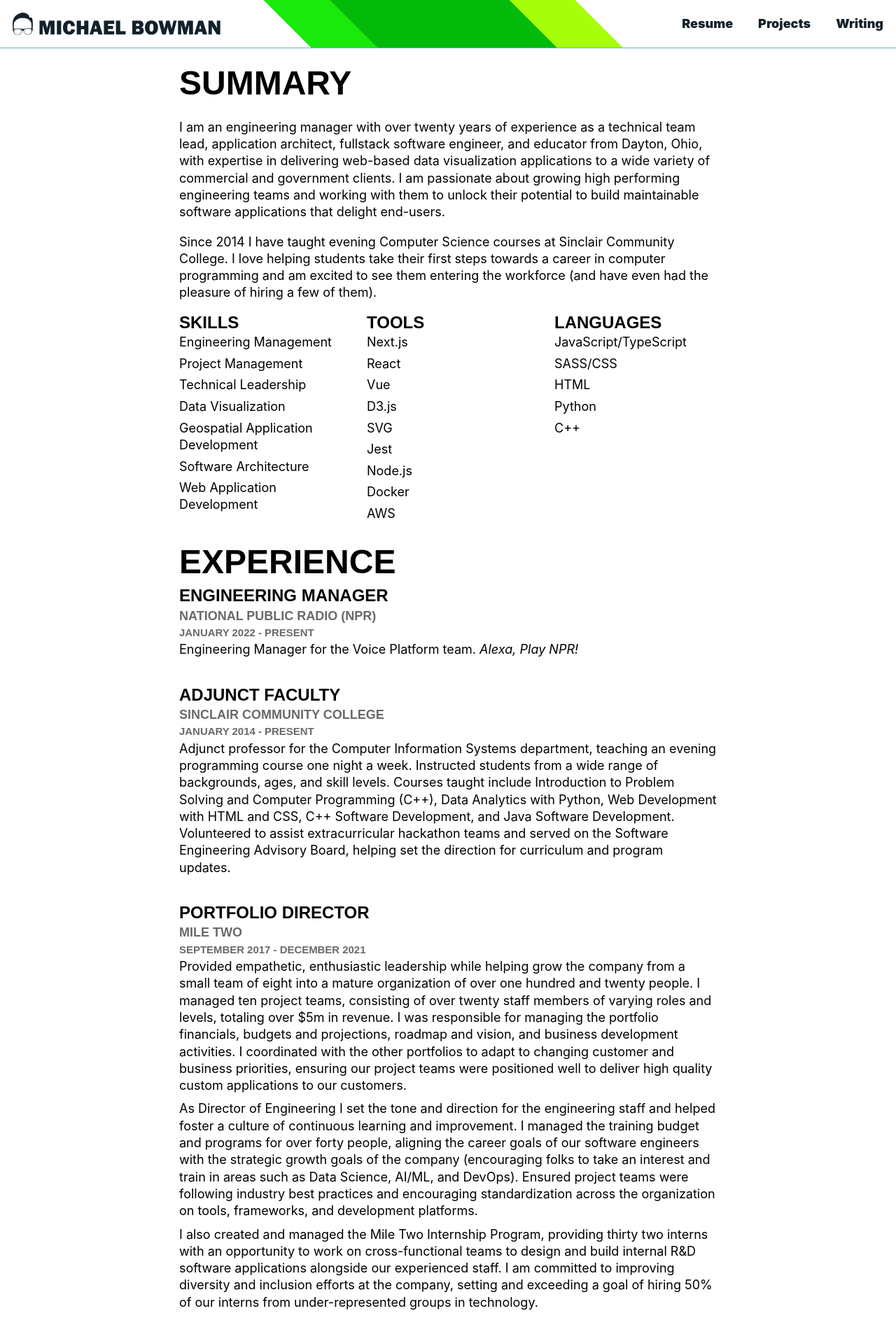
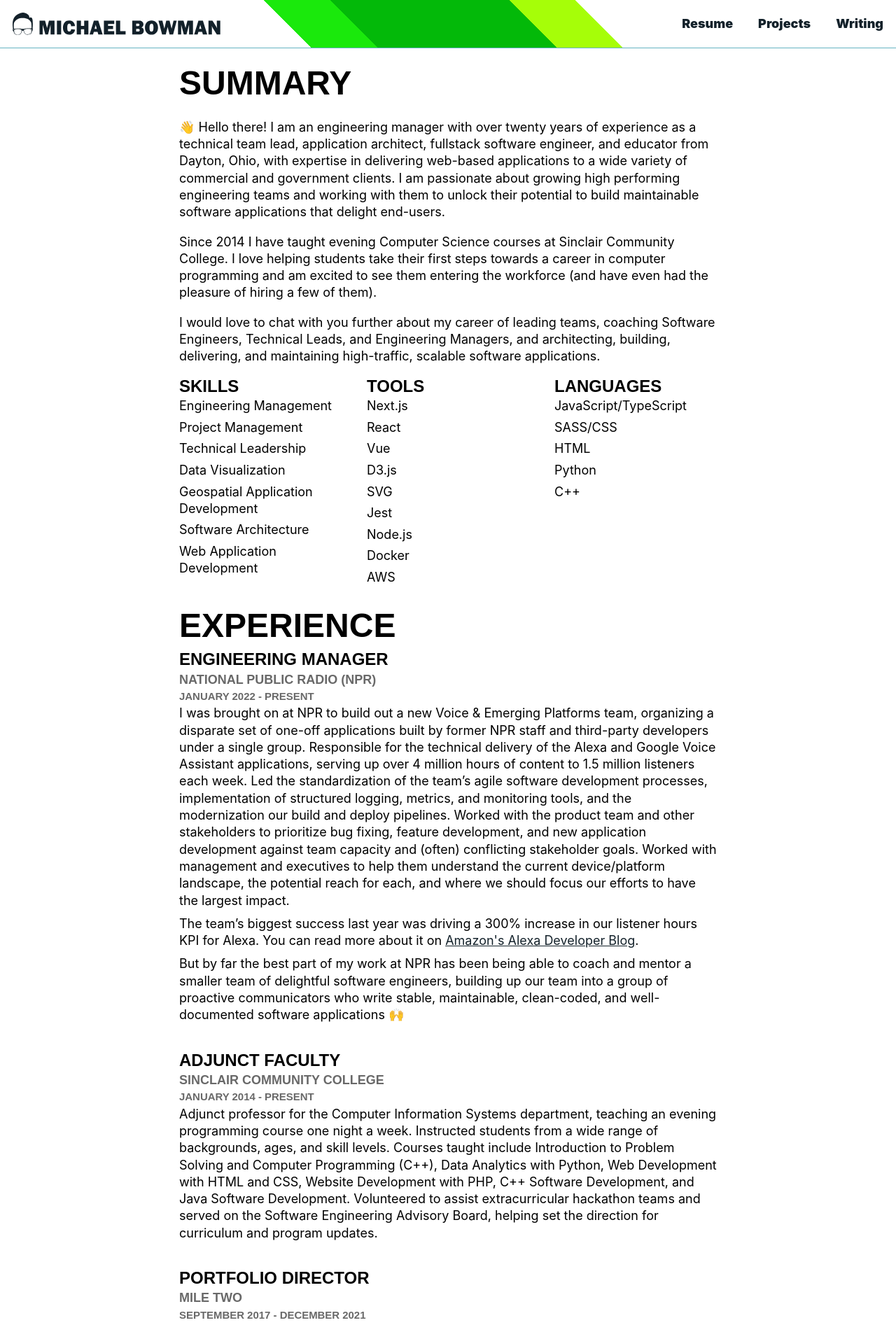
Before and after one commit to bowmanmc/www.itschilitime.com, a Next.js app: page /resume in a window 1280 px wide. Shown: the top 1893 px of the page at 70% size. Built offline with nearby package versions, Linux system fonts and the light colour scheme; a web font is replaced by a local one.

Commit message:
updated experience

```diff
--- a/pages/resume.js
+++ b/pages/resume.js
@@ -16,12 +16,11 @@
             <div className="Resume">
                 <section className="Resume__summary">
                     <h2>Summary</h2>
-                    <p>
-                        I am an engineering manager with over twenty years of experience as a technical team lead, application architect, fullstack software engineer, and educator from Dayton, Ohio, with expertise in delivering web-based data visualization applications to a wide variety of commercial and government clients. I am passionate about growing high performing engineering teams and working with them to unlock their potential to build maintainable software applications that delight end-users.
-                    </p>
-                    <p>
-                        Since 2014 I have taught evening Computer Science courses at Sinclair Community College. I love helping students take their first steps towards a career in computer programming and am excited to see them entering the workforce (and have even had the pleasure of hiring a few of them).
-                    </p>
+                    <p>👋 Hello there! I am an engineering manager with over twenty years of experience as a technical team lead, application architect, fullstack software engineer, and educator from Dayton, Ohio, with expertise in delivering web-based applications to a wide variety of commercial and government clients. I am passionate about growing high performing engineering teams and working with them to unlock their potential to build maintainable software applications that delight end-users.</p>
+
+                    <p>Since 2014 I have taught evening Computer Science courses at Sinclair Community College. I love helping students take their first steps towards a career in computer programming and am excited to see them entering the workforce (and have even had the pleasure of hiring a few of them).</p>
+
+                    <p>I would love to chat with you further about my career of leading teams, coaching Software Engineers, Technical Leads, and Engineering Managers, and architecting, building, delivering, and maintaining high-traffic, scalable software applications.</p>
                 </section>
 
                 <section className="Resume__skills">
@@ -74,10 +73,12 @@
                         title="Engineering Manager"
                         start="January 2022"
                         end="Present">
-                        <p>
-                            Engineering Manager for the Voice Platform team.
-                            <em> Alexa, Play NPR!</em>
+                        <p>I was brought on at NPR to build out a new Voice & Emerging Platforms team, organizing a disparate set of one-off applications built by former NPR staff and third-party developers under a single group. Responsible for the technical delivery of the Alexa and Google Voice Assistant applications, serving up over 4 million hours of content to 1.5 million listeners each week. Led the standardization of the team’s agile software development processes, implementation of structured logging, metrics, and monitoring tools, and the modernization our build and deploy pipelines. Worked with the product team and other stakeholders to prioritize bug fixing, feature development, and new application development against team capacity and (often) conflicting stakeholder goals. Worked with management and executives to help them understand the current device/platform landscape, the potential reach for each, and where we should focus our efforts to have the largest impact. </p>
+                        <p>The team’s biggest success last year was driving a 300% increase in our listener hours KPI for Alexa.
+                            You can read more about it
+                            on <a href="https://developer.amazon.com/en-US/blogs/alexa/alexa-skills-kit/2023/02/npr-alexa-routines-kit-february-2023.html">Amazon's Alexa Developer Blog</a>.
                         </p>
+                        <p>But by far the best part of my work at NPR has been being able to coach and mentor a smaller team of delightful software engineers, building up our team into a group of proactive communicators who write stable, maintainable, clean-coded, and well-documented software applications 🙌</p>
                     </ResumeExperience>
 
 
@@ -92,7 +93,7 @@
                             week. Instructed students from a wide range of backgrounds,
                             ages, and skill levels. Courses taught include Introduction to
                             Problem Solving and Computer Programming (C++), Data Analytics with Python,
-                            Web Development with HTML and CSS, C++ Software Development,
+                            Web Development with HTML and CSS, Website Development with PHP, C++ Software Development,
                             and Java Software Development.
                             Volunteered to assist extracurricular hackathon
                             teams and served on the Software Engineering Advisory Board,
@@ -105,15 +106,9 @@
                         title="Portfolio Director"
                         start="September 2017"
                         end="December 2021">
-                        <p>
-                            Provided empathetic, enthusiastic leadership while helping grow the company from a small team of eight into a mature organization of over one hundred and twenty people. I managed ten project teams, consisting of over twenty staff members of varying roles and levels, totaling over $5m in revenue. I was responsible for managing the portfolio financials, budgets and projections, roadmap and vision, and business development activities. I coordinated with the other portfolios to adapt to changing customer and business priorities, ensuring our project teams were positioned well to deliver high quality custom applications to our customers.
-                        </p>
-                        <p>
-                            As Director of Engineering I set the tone and direction for the engineering staff and helped foster a culture of continuous learning and improvement. I managed the training budget and programs for over forty people, aligning the career goals of our software engineers with the strategic growth goals of the company (encouraging folks to take an interest and train in areas such as Data Science, AI/ML, and DevOps). Ensured project teams were following industry best practices and encouraging standardization across the organization on tools, frameworks, and development platforms.
-                        </p>
-                        <p>
-                            I also created and managed the Mile Two Internship Program, providing thirty two interns with an opportunity to work on cross-functional teams to design and build internal R&D software applications alongside our experienced staff. I am committed to improving diversity and inclusion efforts at the company, setting and exceeding a goal of hiring 50% of our interns from under-represented groups in technology.
-                        </p>
+                        <p>Provided empathetic, enthusiastic leadership while helping grow the company from a small team of eight into a mature organization of over one hundred and twenty people. As Director of Engineering I set the tone and direction for the engineering staff and helped foster a culture of continuous learning and improvement. I managed the training budget and programs for over forty people, aligning the career goals of our software engineers with the strategic growth goals of the company (encouraging folks to take an interest and train in areas such as Data Science, AI/ML, and DevOps). Mentored engineering managers and technical leads on approaches to developing their projects and teams, as well as their own careers. Led the engineering team in following industry best practices and encouraging standardization across the organization on tools, frameworks, and development platforms, ensuring our project teams were positioned well to deliver high quality custom applications to our customers.</p>
+
+                        <p>I also created and managed the Mile Two Internship Program, providing thirty two interns with an opportunity to work on cross-functional teams to design and build internal R&D software applications alongside our experienced staff. We were able to offer twenty three of them full time positions with the company. I am committed to improving diversity and inclusion efforts at the company, setting and exceeding a goal of hiring 50% of our interns from under-represented groups in technology.</p>
                     </ResumeExperience>
 
                     <ResumeExperience
@@ -132,7 +127,7 @@
                         start="February 2011"
                         end="January 2014">
                         <p>
-                            Lead software developer for NGA Innovision’s GIAT Research and Development lab at NASIC. Led an agile, ten-person team responsible for the rapid prototyping of software to provide new capabilities for use across the intelligence community. Performed a wide variety of software development tasks, from gathering, mining, and warehousing extremely large datasets to designing and developing forward-looking user interfaces using front-end web technologies.
+                            Lead Software Engineer for NGA Innovision’s GIAT Research and Development lab at NASIC. Led an agile, ten-person team responsible for the rapid prototyping of software to provide new capabilities for use across the intelligence community. Performed a wide variety of software development tasks, from gathering, mining, and warehousing extremely large datasets to designing and developing forward-looking user interfaces using front-end web technologies.
                         </p>
                     </ResumeExperience>
 
```
